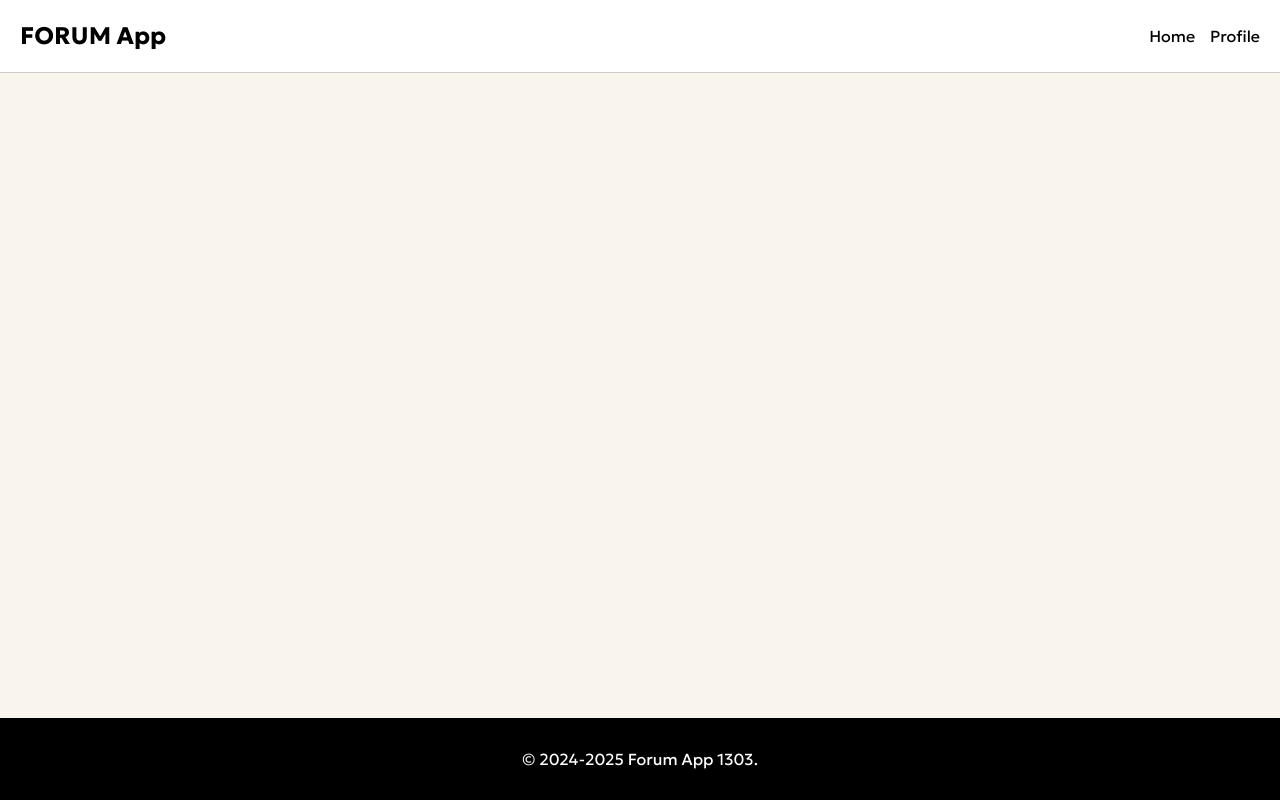
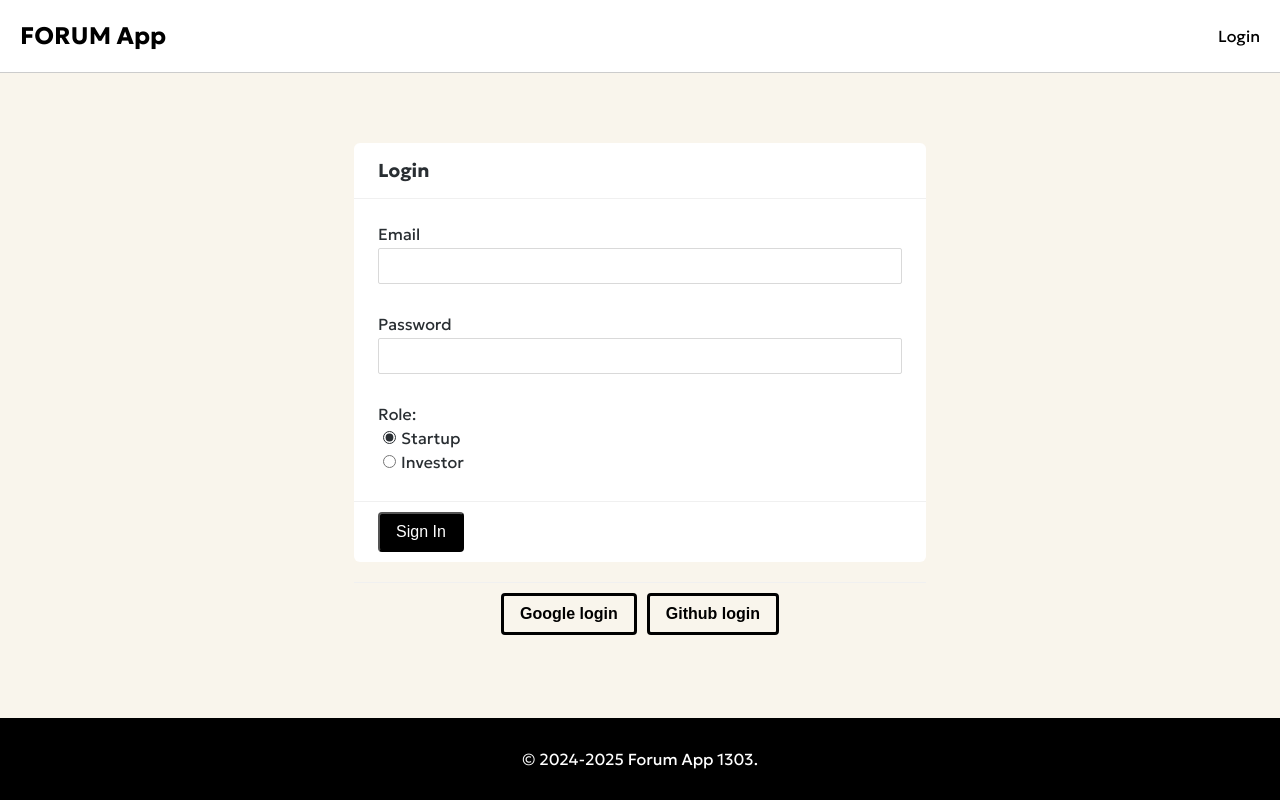
Before and after one commit to Project-Stage-Academy/UA1303, a React (Create React App) app in the folder frontend/: page /login/ in a window 1280 px wide. Built offline with nearby package versions, Linux system fonts and the light colour scheme; no server answers.

Commit message:
Add protection for routes add navigation bar that's based on role add redirect to my profile from login page if user is authenticated

```diff
--- a/frontend/src/App.js
+++ b/frontend/src/App.js
@@ -1,10 +1,13 @@
 import './App.css';
 import { BrowserRouter as Router, Routes, Route } from 'react-router-dom';
+import ProtectedRoute from './components/protected-route';
 import Layout from './components/layout/layout';
 import LoginPage from './pages/login/login-page';
 import ProfilePage from './pages/profile/profile-page';
 import OAuthCallback from './pages/socialauth-callback/socialauth-callback';
 import ChooseRole from './pages/choose-role/choose-role';
+import Home from './pages/home/home';
+import UnauthorizedPage from './pages/unauthorized/unauthorized';
 
 
 
@@ -13,10 +16,29 @@ function App() {
     <Router>
     <Layout>
       <Routes>
-        <Route path="/" element={<LoginPage />} />
-        <Route path="/my_profile/" element={<ProfilePage />} />
+        {/* Public Routes */}
+        <Route path="/" element={<Home />} />
+        <Route path="/login/" element={<LoginPage />} />
         <Route path="/oauth2callback/" element={<OAuthCallback />} />
-        <Route path="/choose_role/" element = {<ChooseRole />} />
+        <Route path="/unauthorized/" element={<UnauthorizedPage />} />
+
+        {/* Protected Routes */}
+        <Route
+            path="/my_profile/"
+            element={
+              <ProtectedRoute allowedRoles={['startup', 'investor']}>
+                <ProfilePage />
+              </ProtectedRoute>
+            }
+          />
+          <Route
+            path="/choose_role/"
+            element={
+              <ProtectedRoute allowedRoles={['startup', 'investor']}>
+                <ChooseRole />
+              </ProtectedRoute>
+            }
+          />
       </Routes>
     </Layout>
     </Router>
@@ -24,3 +46,11 @@ function App() {
 }
 
 export default App;
+
+
+
+// <Route path="/" element={<Home />} />
+// <Route path="/login/" element={<LoginPage />} />
+// <Route path="/my_profile/" element={<ProfilePage />} />
+// <Route path="/oauth2callback/" element={<OAuthCallback />} />
+// <Route path="/choose_role/" element = {<ChooseRole />} />
--- a/frontend/src/components/navbar/navbar.js
+++ b/frontend/src/components/navbar/navbar.js
@@ -1,15 +1,40 @@
 import './navbar.css';
 
+import { useNavigate } from 'react-router-dom';
+import { getAuthStatus } from '../../utils/auth';
+
 const Navbar = () => {
+  const navigate = useNavigate();
+
+  const { isAuthenticated, role } = getAuthStatus();
+
+  // Define dynamic links based on authentication and role
+  const links = [];
+  if (!isAuthenticated) {
+    links.push({ name: 'Login', path: '/login/' });
+  } else if (role === 'startup') {
+    links.push({ name: 'My Profile', path: '/my_profile/' });
+    // Add message inbox in the future
+  } else if (role === 'investor') {
+    links.push({ name: 'My Profile', path: '/my_profile/' });
+    links.push({ name: 'Startups', path: '/startups/' });
+  }
+
   return (
     <nav className="navbar">
-      <div className="navbar-logo">FORUM App</div>
+      <div className="navbar-logo" onClick={() => navigate('/')}>
+        FORUM App
+      </div>
       <ul className="navbar-menu">
-        <li><a href="/">Home</a></li>
-        <li><a href="/my_profile/">Profile</a></li>
+        {links.map((link) => (
+          <li key={link.name}>
+            <a href={link.path}>{link.name}</a>
+          </li>
+        ))}
       </ul>
     </nav>
   );
 };
 
+
 export default Navbar;
--- /dev/null
+++ b/frontend/src/components/protected-route.js
@@ -0,0 +1,20 @@
+import { Navigate } from 'react-router-dom';
+import { getAuthStatus } from '../utils/auth';
+
+const ProtectedRoute = ({ children, allowedRoles = [] }) => {
+  const { isAuthenticated, role } = getAuthStatus();
+
+  // Redirect to login if the user is not authenticated
+  if (!isAuthenticated) {
+    return <Navigate to="/login/" />;
+  }
+
+  // Check access
+  if (!allowedRoles.includes(role)) {
+    return <Navigate to="/unauthorized/" />;
+  }
+
+  return children; // Render the protected page
+};
+
+export default ProtectedRoute;
--- /dev/null
+++ b/frontend/src/pages/home/home.js
@@ -0,0 +1,11 @@
+
+
+const Home = () => {
+    return(
+        <div>
+            <h3>This is homepage.</h3>
+        </div>
+    );
+};
+
+export default Home;
--- a/frontend/src/pages/login/login-page.js
+++ b/frontend/src/pages/login/login-page.js
@@ -1,8 +1,16 @@
 import LoginForm from '../../components/login-form/login-form';
 import SocialLoginform from '../../components/social-login-form/social-login-form';
+import { Navigate } from 'react-router-dom';
+import { getAuthStatus } from '../../utils/auth';
 
 
 const LoginPage = () => {
+    const { isAuthenticated, role } = getAuthStatus();
+
+    if (isAuthenticated) {
+        return <Navigate to="/my_profile/" />;
+    }
+
     return (
         <div>
             <LoginForm />
--- /dev/null
+++ b/frontend/src/pages/unauthorized/unauthorized.js
@@ -0,0 +1,11 @@
+
+
+const UnauthorizedPage = () => {
+    return(
+        <div>
+            <h3>OOPS. Unauthorized</h3>
+        </div>
+    );
+};
+
+export default UnauthorizedPage;
--- a/frontend/src/utils/auth.js
+++ b/frontend/src/utils/auth.js
@@ -1,5 +1,6 @@
 import axios from 'axios';
 import { API_BASE_URL, ENDPOINTS } from '../api/config';
+import { getRoleName } from './roles';
 
 const getCookie = (name) => {
     return document.cookie
@@ -68,3 +69,20 @@ export const refreshToken = async () => {
         return Promise.reject(new Error('Failed to refresh token.'));
     }
 };
+
+export const getAuthStatus = () => {
+    const accessToken = getAccessToken();
+    const refreshToken = getRefreshToken();
+    if (!accessToken && !refreshToken) {
+        return { isAuthenticated: false, role: null };
+    }
+    const token = accessToken || refreshToken;
+    try {
+        const payload = JSON.parse(atob(token.split('.')[1])); // Decode JWT payload
+        const role = getRoleName(payload.role); // Convert role into human-readable format
+        return { isAuthenticated: true, role };
+    } catch (error) {
+        console.error('Failed to parse token payload:', error);
+        return { isAuthenticated: false, role: null };
+    }
+  };
--- /dev/null
+++ b/frontend/src/utils/roles.js
@@ -0,0 +1,10 @@
+export const ROLE_MAP = {
+    startup: 1,
+    investor: 2,
+  };
+
+  export const getRoleId = (roleName) => ROLE_MAP[roleName] || null;
+
+  export const getRoleName = (roleId) => {
+    return Object.keys(ROLE_MAP).find((key) => ROLE_MAP[key] === roleId) || null;
+  };
```
